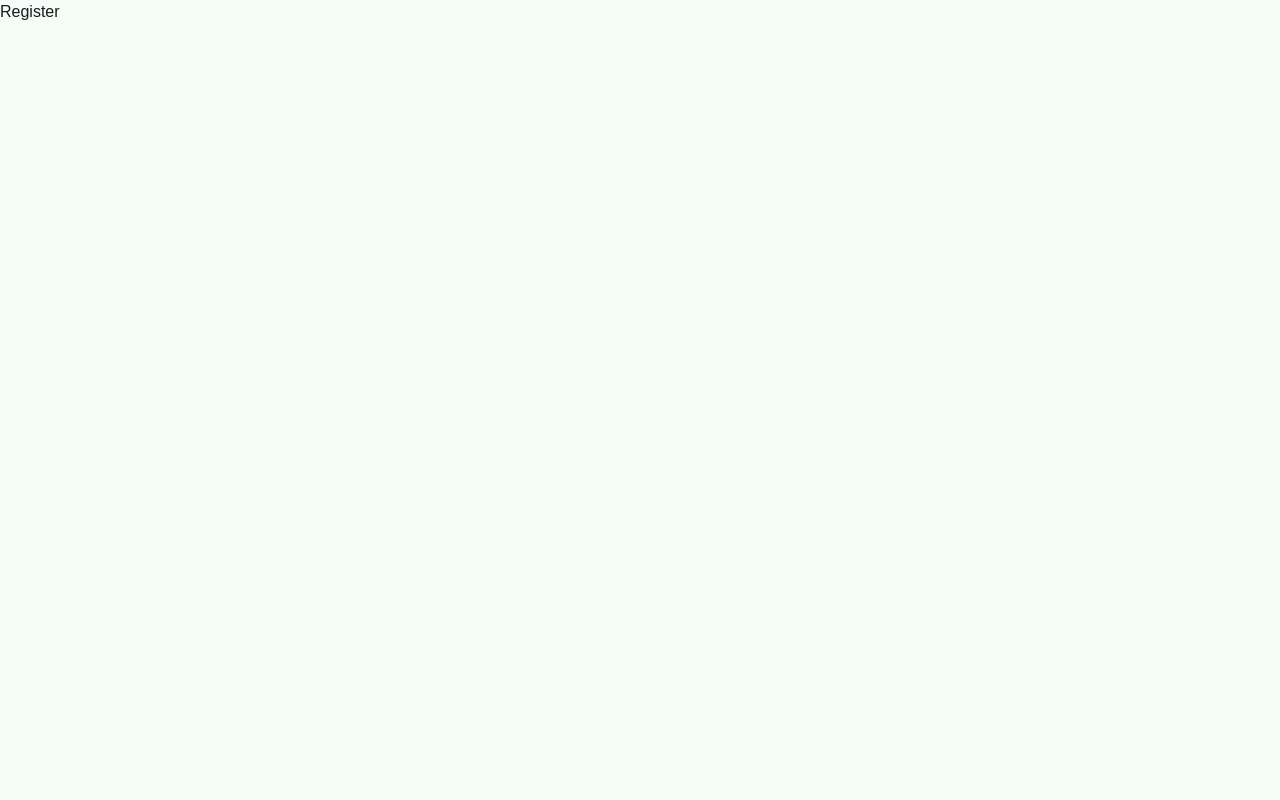
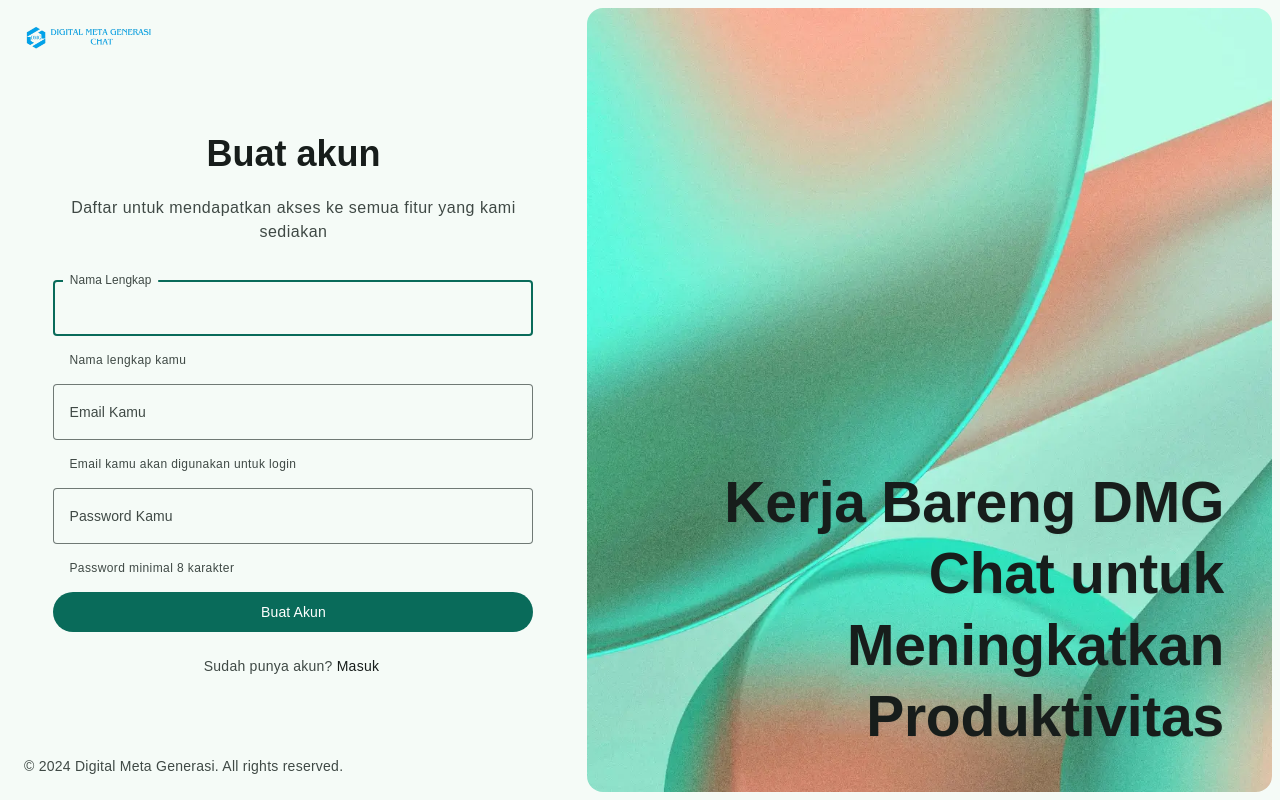
Before and after one commit to Muhamad-naufal/project_website_dmg_chat, a React (Vite) app: page /register in a window 1280 px wide. Built offline with nearby package versions, Linux system fonts and the light colour scheme.

Commit message:
update register frontend fix

```diff
--- a/index.html
+++ b/index.html
@@ -1,10 +1,22 @@
-<!DOCTYPE html>
+<!doctype html>
 <html lang="en">
   <head>
     <meta charset="UTF-8" />
     <link rel="icon" type="image/svg+xml" href="/logo.png" />
     <meta name="viewport" content="width=device-width, initial-scale=1.0" />
     <title>DMG Chat</title>
+
+    <!-- GOOGLE FONT LINK -->
+    <link rel="preconnect" href="https://fonts.googleapis.com" />
+    <link rel="preconnect" href="https://fonts.gstatic.com" crossorigin />
+    <link
+      href="https://fonts.googleapis.com/css2?family=Geist+Mono:wght@100..900&family=JetBrains+Mono:ital,wght@0,100..800;1,100..800&family=Outfit:wght@100..900&display=swap"
+      rel="stylesheet" />
+
+    <!-- MATERIAL SYMBOL LINK -->
+    <link
+      rel="stylesheet"
+      href="https://fonts.googleapis.com/css2?family=Material+Symbols+Outlined:opsz,wght,FILL,GRAD@24,400,0,0&icon_names=search" />
   </head>
   <body>
     <div id="root"></div>
--- a/package.json
+++ b/package.json
@@ -10,8 +10,11 @@
     "preview": "vite preview"
   },
   "dependencies": {
+    "prop-types": "^15.8.1",
     "react": "^18.3.1",
     "react-dom": "^18.3.1",
+    "react-helmet": "^6.1.0",
+    "react-helmet-async": "^2.0.5",
     "react-router-dom": "^6.28.0"
   },
   "devDependencies": {
--- /dev/null
+++ b/src/components/Button.jsx
@@ -0,0 +1,25 @@
+import PropTypes from 'prop-types';
+
+const Button = ({
+  classes = '',
+  variant = 'filled',
+  color = 'primary',
+  children,
+  ...rest
+}) => {
+  return (
+    <button className={`btn ${variant} ${color} ${classes}`}>
+      {children}
+      <div className='state-layer'></div>
+    </button>
+  );
+};
+
+Button.propTypes = {
+  classes: PropTypes.string,
+  variant: PropTypes.string,
+  color: PropTypes.string,
+  children: PropTypes.any,
+};
+
+export default Button;
--- /dev/null
+++ b/src/components/PageTitle.jsx
@@ -0,0 +1,19 @@
+import PropTypes from 'prop-types';
+import React from 'react';
+import { Helmet } from 'react-helmet';
+
+const PageTitle = ({ title }) => {
+  return (
+    <Helmet>
+      <title>{title} | DMG Chat</title>
+    </Helmet>
+  );
+};
+
+PageTitle.propTypes = {
+  title: PropTypes.string,
+};
+
+export default PageTitle;
+
+//  Now, we can use this component in our pages to set the title of the page.
--- /dev/null
+++ b/src/components/TextField.jsx
@@ -0,0 +1,40 @@
+import PropTypes from 'prop-types';
+
+const TextField = ({
+  classes = '',
+  helperText,
+  label,
+  name,
+  placeholder = '',
+  fieldClasses = '',
+  ...rest
+}) => {
+  return (
+    <div className={`text-field-wrapper ${classes || ''}`}>
+      <label
+        htmlFor={name}
+        className='label-text'
+      >
+        {label}
+      </label>
+      <input
+        className={`text-field${fieldClasses}`}
+        id={name}
+        placeholder={placeholder}
+        {...rest}
+      />
+      {helperText && <p className='helper-text'>{helperText}</p>}
+    </div>
+  );
+};
+
+TextField.propTypes = {
+  classes: PropTypes.string,
+  helperText: PropTypes.string,
+  label: PropTypes.string,
+  name: PropTypes.string,
+  placeholder: PropTypes.string,
+  fieldClasses: PropTypes.string,
+};
+
+export default TextField;
--- a/src/index.css
+++ b/src/index.css
@@ -50,3 +50,87 @@
     dark:bg-dark-onBackground/15;
   }
 }
+
+/**
+ * COMPONENTS
+ */
+
+@layer components {
+  .text-field-wrapper {
+    @apply relative;
+  }
+  .text-field {
+    @apply ring-1 ring-inset ring-light-outline dark:ring-dark-outline bg-inherit text-light-onSurface dark:text-dark-onSurface caret-light-primary dark:caret-dark-primary h-14 px-4 rounded-extraSmall transition-shadow duration-short3 ease-linear hover:ring-light-onSurface hover:dark:ring-dark-onSurface focus:ring-light-primary focus:dark:ring-dark-primary focus:ring-2;
+  }
+  .text-field::placeholder {
+    @apply opacity-0 transition-opacity;
+  }
+  .text-field:focus::placeholder {
+    @apply opacity-100;
+  }
+  .label-text {
+    @apply absolute text-labelLarge top-[18px] left-2 text-light-onSurfaceVariant dark:text-dark-onSurfaceVariant bg-light-background dark:bg-dark-background px-2 origin-[center_left] pointer-events-none select-none transition-[color,transform] duration-short4 ease-standard;
+  }
+
+  .text-field-wrapper:hover .label-text {
+    @apply text-light-onSurface dark:text-dark-onSurface;
+  }
+  .text-field-wrapper:focus-within .label-text,
+  .text-field-wrapper:has(.text-field:not(:placeholder-shown)) .label-text {
+    @apply translate-x-0.5 -translate-y-7 scale-[0.85];
+  }
+  .text-field-wrapper .helper-text {
+    @apply text-light-onSurfaceVariant dark:text-dark-onSurfaceVariant text-bodySmall px-4 pt-4;
+  }
+
+  /* Button */
+  .btn {
+    @apply h-10 flex justify-center items-center rounded-full text-labelLarge px-4 transition-shadow duration-short3 ease-standard hover:shadow-elevation1 focus:shadow-none;
+  }
+  .btn.filled.primary {
+    --state-layer-bg: theme(colors.light.onPrimary);
+    @apply bg-light-primary dark:bg-dark-primary text-light-onPrimary dark:text-dark-onPrimary;
+  }
+
+  @media (prefers-color-scheme: dark) {
+    .btn.filled.primary {
+      --state-layer-bg: theme(colors.dark.onPrimary);
+    }
+  }
+
+  .btn.filled:disabled {
+    @apply bg-light-onSurface/[0.12] dark:bg-dark-onSurface/[0.12] text-light-onSurface/[0.38] dark:text-dark-onSurface/[0.38] pointer-events-none;
+  }
+  :has(> .state-layer) {
+    @apply relative overflow-hidden isolate;
+  }
+  .state-layer {
+    @apply absolute inset-0 bg-[--state-layer-bg] opacity-0 transition-opacity duration-short3 ease-standard pointer-events-none select-none -z-10;
+  }
+  :has(> .state-layer):hover > .state-layer {
+    @apply opacity-[0.08];
+  }
+  :has(> .state-layer):where(:focus, :focus-visible, :focus-within)
+    > .state-layer {
+    @apply opacity-[0.1];
+  }
+
+  /* Link */
+  .link {
+    @apply transition-colors duration-short3 ease-standard hover:text-light-primary hover:dark:text-dark-primary hover:underline;
+  }
+}
+
+/**
+ * UTILITIES
+ */
+
+@layer utilities {
+  /* Banner */
+  .img-box {
+    @apply bg-light-surfaceContainerHighest dark:bg-dark-surfaceContainerHighest overflow-hidden;
+  }
+  .img-cover {
+    @apply w-full h-full object-cover;
+  }
+}
--- /dev/null
+++ b/src/pages/Login.jsx
@@ -0,0 +1,7 @@
+import React from 'react';
+
+const Login = () => {
+  return <div>Login</div>;
+};
+
+export default Login;
--- a/src/pages/Register.jsx
+++ b/src/pages/Register.jsx
@@ -1,7 +1,100 @@
 import React from 'react';
+import PageTitle from '../components/PageTitle';
+import { Link, Form } from 'react-router-dom';
+import TextField from '../components/TextField';
+import Button from '../components/Button';
 
 const Register = () => {
-  return <div>Register</div>;
+  return (
+    <>
+      <PageTitle title='Buat Akun' />
+      <div className='relative w-screen h-dvh p-2 grid grid-cols-1 lg:grid-cols-[1fr,1.2fr] lg:gap-2'>
+        <div className='flex flex-col p-4'>
+          <Link
+            to='/'
+            className='max-w-max mb-auto mx-auto lg:mx-0'
+          >
+            <img
+              src='/logo_tulisan.png'
+              alt='logo'
+              className=''
+              width={133}
+              height={24}
+            />
+          </Link>
+          <div className='flex flex-col gap-2 max-w-[480px] w-full mx-auto'>
+            <h2 className='text-displaySmall font-semibold text-light-onBackground dark:text-dark-onBackground text-center'>
+              Buat akun
+            </h2>
+            <p className='text-bodyLarge text-light-onSurfaceVariant dark:text-dark-onSurfaceVariant mt-1 mb-5 text-center p-2'>
+              Daftar untuk mendapatkan akses ke semua fitur yang kami sediakan
+            </p>
+            <Form
+              method='POST'
+              className='grid grid-cols-1 gap-4'
+            >
+              <TextField
+                type='text'
+                name='name'
+                label='Nama Lengkap'
+                placeholder='Nama Lengkap'
+                required={true}
+                autoFocus={true}
+                helperText='Nama lengkap kamu'
+              />
+              <TextField
+                type='email'
+                name='email'
+                label='Email Kamu'
+                placeholder='Email Kamu'
+                required={true}
+                helperText='Email kamu akan digunakan untuk login'
+              />
+              <TextField
+                type='password'
+                name='password'
+                label='Password Kamu'
+                placeholder='Password Kamu'
+                required={true}
+                helperText='Password minimal 8 karakter'
+              />
+              <Button
+                type='submit'
+                disabled={true}
+              >
+                Buat Akun
+              </Button>
+            </Form>
+
+            <p className='text-bodyMedium text-light-onSurfaceVariant dark:text-dark-onSurfaceVariant text-center mt-4'>
+              Sudah punya akun?{' '}
+              <Link
+                to='/login'
+                className='link inline-block me-1 text-light-onSurface dark:text-dark-onSurface'
+              >
+                Masuk
+              </Link>
+            </p>
+          </div>
+
+          <p className='mt-auto mx-auto text-light-onSurfaceVariant dark:text-dark-onSurfaceVariant text-bodyMedium lg:mx-0'>
+            &copy; 2024 Digital Meta Generasi. All rights reserved.
+          </p>
+        </div>
+        <div className='hidden lg:block lg:relative lg:rounded-large img-box'>
+          <img
+            src='/banner.webp'
+            className='img-cover'
+          />
+          <p className='absolute bottom-10 left-12 right-12 z-10 text-displayLarge font-semibold leading-tight text-right text-light-onSurface drop-shadow-sm 2xl:text-[72px]'>
+            Kerja Bareng DMG Chat untuk
+            <br />
+            Meningkatkan Produktivitas
+          </p>
+        </div>
+      </div>
+    </>
+  );
 };
 
 export default Register;
--- a/src/routers/routes.jsx
+++ b/src/routers/routes.jsx
@@ -1,6 +1,7 @@
 import { createBrowserRouter } from 'react-router-dom';
 import App from '../App';
 import Register from '../pages/Register';
+import Login from '../pages/Login';
 
 const router = createBrowserRouter([
   {
@@ -11,6 +12,10 @@ const router = createBrowserRouter([
     path: '/register',
     element: <Register />,
   },
+  {
+    path: '/login',
+    element: <Login />,
+  },
 ]);
 
 export default router;
```
Also changed, not shown: 1 other file (tests, documents, lock files or other folders).
